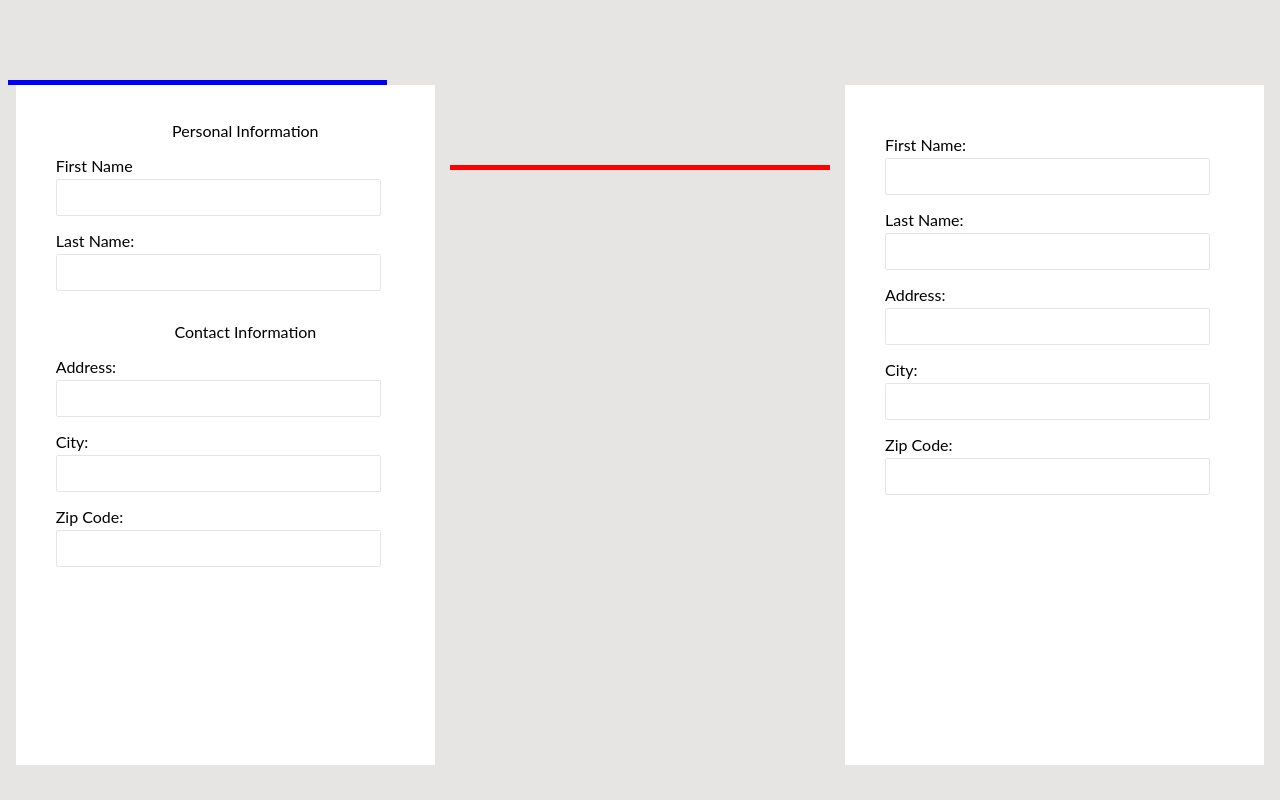
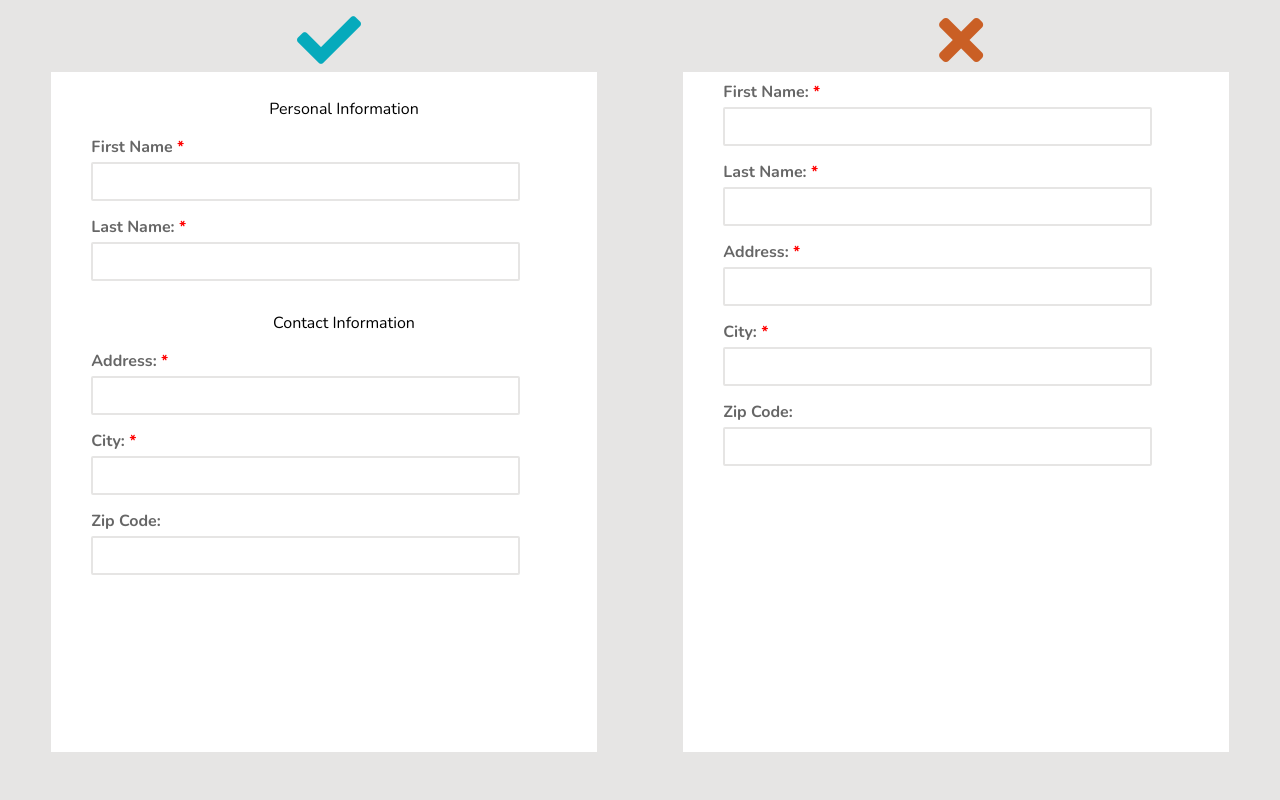
Before and after one commit to oyakhilomee/Two-Forms-With-Flex, a plain HTML site: page index.html in a window 1280 px wide. Drawn offline with nearby package versions, Linux system fonts and the light colour scheme.

Commit message:
Made a few channges to the CSS and the index file

```diff
--- a/Styles/flexboxtraining.css
+++ b/Styles/flexboxtraining.css
@@ -3,58 +3,53 @@
     display: flex;
     justify-content: space-around;
     height: 85vmin;
-}
 
-.color {
-    display: flex;
-justify-content: space-around;
-
-}
-
-.blue {
-    background-color:blue;
-    height:5px ;
-    margin-top: 5rem;
-    width: 30%;
-}
-
-.red {
-    background-color:red;
-    height:5px ;
-    margin-top: 5rem;
-     width: 30%;
 }
 
 .d-flex1 {
     background-color: white;
-    width: 30%;
-    padding: 20px 0px 0px 40px;
+    width: 40%;
+    padding: 10px 0px 0px 40px;
 
 }
 
-
-
 .d-flex2 {
     background-color: white;
-    width: 30%;
-    padding: 50px 0px 0px 40px;
+    width: 40%;
+    padding: 9px 0px 0px 40px;
 }
 
 body {
     background-color: #e6e5e4;
-    font-family: lato;
+    font-family: 'Nunito', sans-serif;
 }
-
 
 /* #06aabc #ca5f25 */
 
+.icons {
+    display: flex;
+    justify-content: space-around;
+}
+
+.fa-check {
+    color: #06aabc;
+    font-size: 64px;
+}
+
+.fa-times {
+    color: #ca5f25;
+    font-size: 64px;
+}
+
 label {
     display: block;
+    font-weight: 700;
+    color: rgba(0, 0, 0, 0.6);
 }
 
 input {
     width: 80%;
-    border: 1px solid  #e6e5e4;
+    border: 2px solid  #e6e5e4;
     padding: 10px 10px 10px 10px;
     border-radius: 2px;
     margin: 04px 0px 15px 0px;
@@ -68,4 +63,9 @@ input:focus {
 
 p {
     text-align: center;
+    font-weight: 500;
 }
+
+.icered {
+    color: red;
+}
--- a/index.html
+++ b/index.html
@@ -4,12 +4,18 @@
     <meta charset="UTF-8">
     <meta name="viewport" content="width=device-width, initial-scale=1.0">
     <link rel="stylesheet" href="/Styles/flexboxtraining.css">
+    <link href="https://fonts.googleapis.com/css2?family=Nunito:wght@300;400;700&display=swap" rel="stylesheet">
+    <link rel="stylesheet" href="https://cdnjs.cloudflare.com/ajax/libs/font-awesome/5.14.0/css/all.min.css"
+        integrity="sha512-1PKOgIY59xJ8Co8+NE6FZ+LOAZKjy+KY8iq0G4B3CyeY6wYHN3yt9PW0XpSriVlkMXe40PTKnXrLnZ9+fkDaog=="
+        crossorigin="anonymous" />
     <title>Forms With Flex</title>
 </head>
 <body>
 
-
-    <div class="color blue"></div>
+    <div class="icons">
+    <i class="fas fa-check" ></i>
+    <i class="fas fa-times"></i>
+    </div>
 
     <div class="container">
 
@@ -19,20 +25,28 @@
 
                 <p>Personal Information</p>
 
-                <label for="firstname">First Name</label>
-                <input type="text" id="firstname" >
+                <label for="firstname">First Name
+                    <span class="icered">*</span>
+                </label>
+                <input type="text" id="firstname" required>
 
-                <label for="lastname">Last Name:</label>
-                <input type="text" id="lastname">
+                <label for="lastname">Last Name:
+                    <span class="icered">*</span>
+                </label>
+                <input type="text" id="lastname" required>
 
 
                 <p>Contact Information</p>
 
-                <label for="address"> Address: </label>
-                <input type="text" id="address">
+                <label for="address"> Address:
+                    <span class="icered">*</span>
+                </label>
+                <input type="text" id="address" required>
 
-                <label for="city">City:</label>
-                <input type="text" id="city">
+                <label for="city">City:
+                    <span class="icered">*</span>
+                </label>
+                <input type="text" id="city" required>
 
                 <label for="zipcode">Zip Code: </label>
                 <input type="text" id="zipcode">
@@ -40,23 +54,29 @@
             </form>
     </div>
 
-    <div class="color red"></div>
-
     <div class="d-flex2">
 
             <form >
-                <label for="firstname2">First Name: </label>
-                <input type="text">
+                <label for="firstname2">First Name:
+                    <span class="icered">*</span>
+                </label>
+                <input type="text" required>
 
-                <label for="lastname2">Last Name:</label>
-                <input type="text" id="lastname">
+                <label for="lastname2">Last Name:
+                    <span class="icered">*</span>
+                </label>
+                <input type="text" id="lastname" required>
 
-                <label for="address2">Address:</label>
-                <input type="text" id="address2">
+                <label for="address2">Address:
+                    <span class="icered">*</span>
+                </label>
+                <input type="text" id="address2" required>
 
 
-                <label for="city2">City:</label>
-                <input type="text" id="city2">
+                <label for="city2">City:
+                    <span class="icered">*</span>
+                </label>
+                <input type="text" id="city2" required>
 
                 <label for="zipcode2">Zip Code:</label>
                 <input type="text" id="zipcode2">
```
Also changed, not shown: 1 other file.
